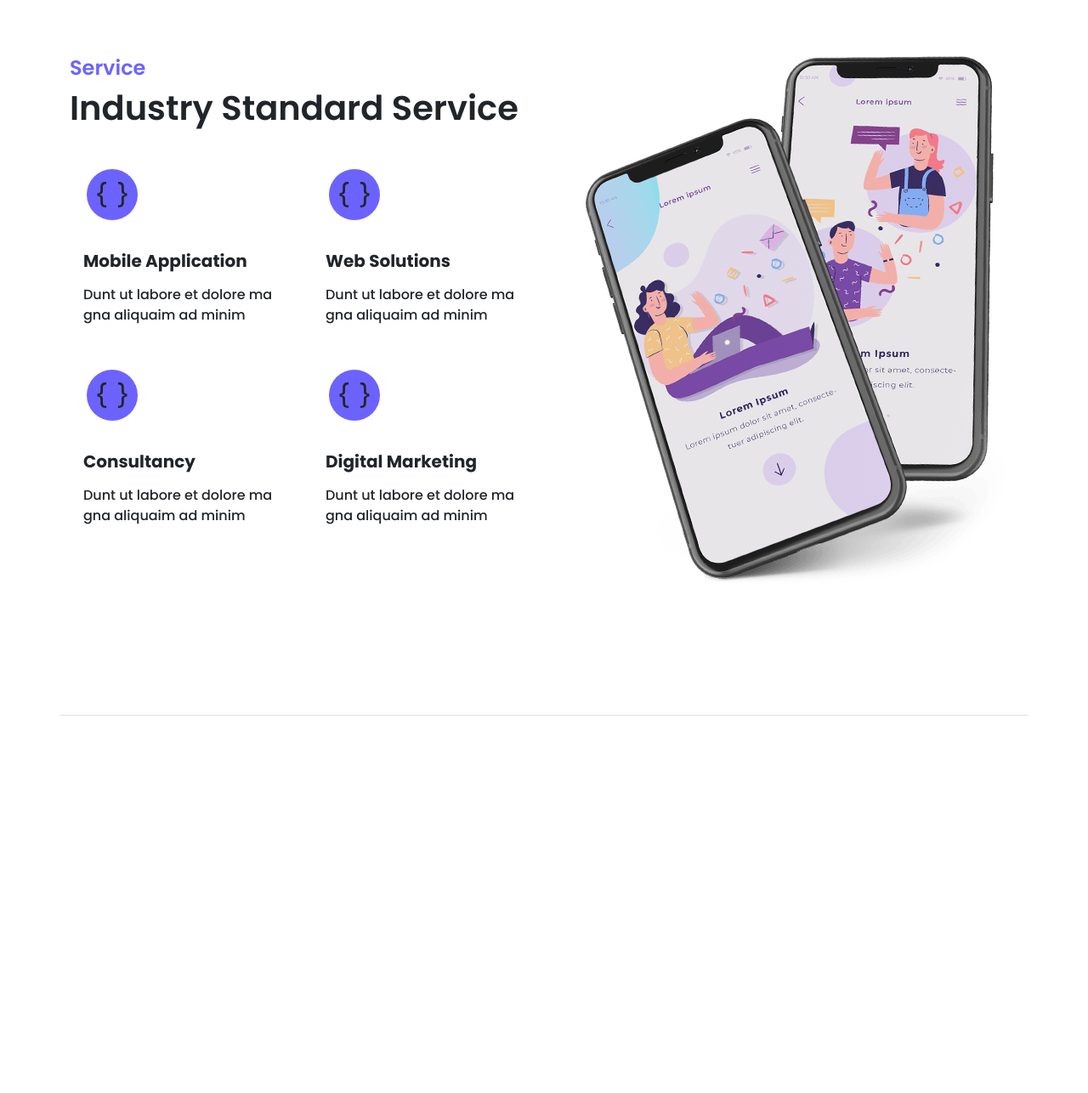
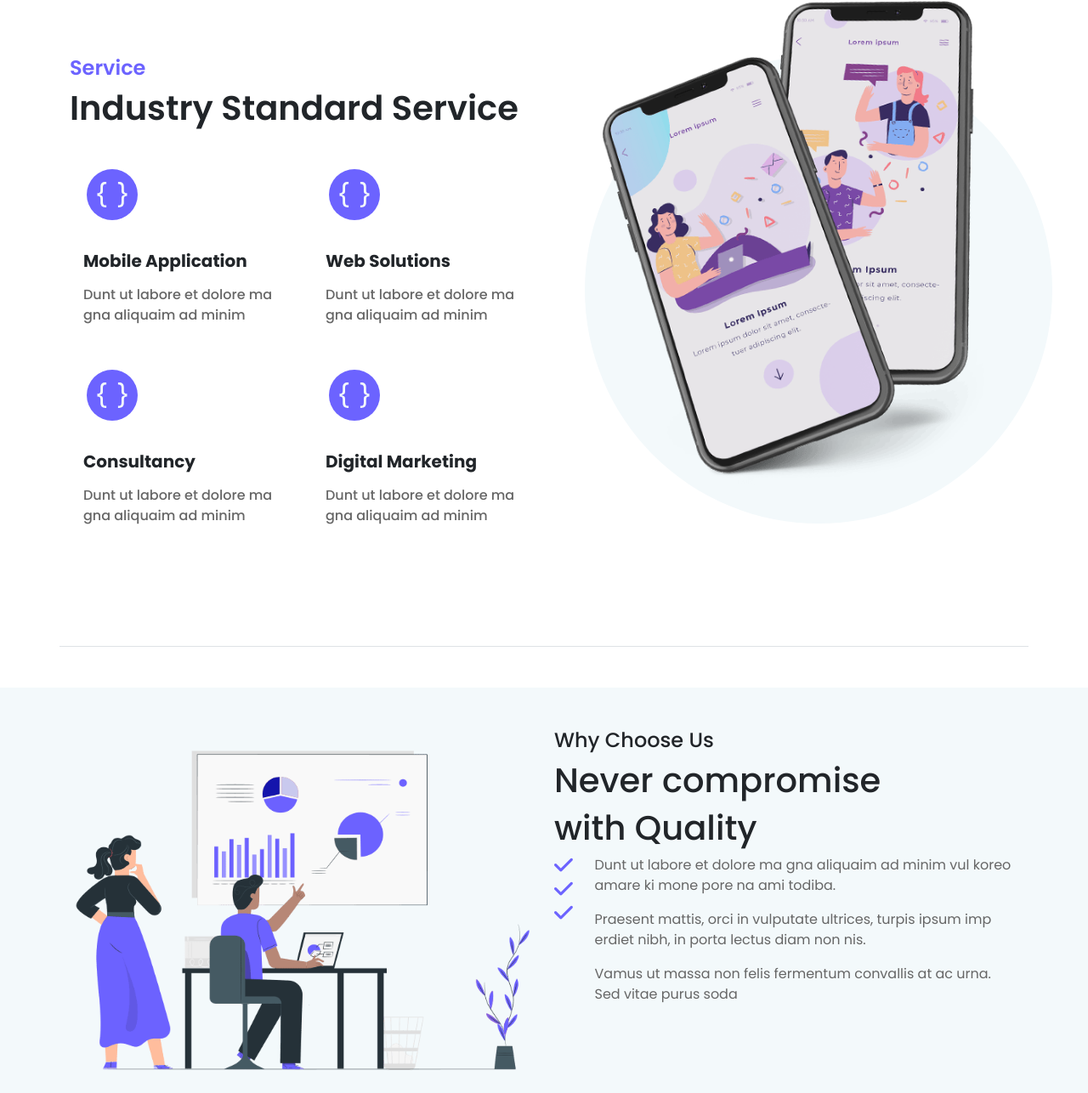
Before and after one commit to AhmadOunabi/2050, a plain HTML site: page index.html in a window 1280 px wide. Shown: the part 1514-2800 px from the top of the page at 85% size. Before the commit the page ends 2356 px from the top, so only its background shows below. Drawn offline with nearby package versions, Linux system fonts and the light colour scheme.

Commit message:
add section 3

```diff
--- a/index.html
+++ b/index.html
@@ -47,10 +47,10 @@
                             <li class="nav-item pt-1 px-3">
                                 <a class="nav-link" href="#">Contact</a>
                             </li>
-                            <span><i class="fab facebook fa-facebook-f p-3"></i></span>
-                            <span><i class="fab twitter fa-twitter p-3"></i></span>
-                            <span><i class="fab google fa-google p-3"></i></span>
-                            <span><i class="fab linkedin fa-linkedin p-3"></i></span>
+                            <span><i class="fab facebook fa-facebook-f p-3" href="#"></i></span>
+                            <span><i class="fab twitter fa-twitter p-3" href="#"></i></span>
+                            <span><i class="fab google fa-google p-3" href="#"></i></span>
+                            <span><i class="fab linkedin fa-linkedin p-3" href="#"></i></span>
                         </ul>
                     </div>
                 </div>
@@ -165,11 +165,47 @@
                 </div>
             </div>
             <div class="col-lg-6 p-5">
-                <img src="imgs/service-img.png" alt="">
+                <div class="background">
+                    <img src="imgs/service-img.png" alt="">
+                </div>
             </div>
         </div>
     </div>
+    <!-- start why choose us -->
+    <section class="section-full container-fluid mt-5">
+        <div class="container py-5">
+            <div class="row">
+                <div class="col-lg-6 col-md-6 col-sm-12">
+                    <img class="img-fluid" src="imgs/feature-img.png" alt="">
+                </div>
+                <div class="col-lg-6 col-md-6 col-sm-12">
+                    <h4>Why Choose Us</h4>
+                    <h1>Never compromise</h1>
+                    <h1 class="">with Quality</h1>
+                    <div>
+                    <div class="row">
 
+                            <div class="col-lg-1 col-md-1 col-sm-1">
+                                <i class="fa-solid one fa-check"></i>
+                                <i class="fa-solid two fa-check"></i>
+                                <i class="fa-solid three fa-check"></i>
+                            </div>
+                            <div class="col-lg-11 col-md-11 col-sm-11">
+                                <p class="">Dunt ut labore et dolore ma gna aliquaim ad minim vul koreo amare ki
+                                    mone pore na ami todiba.</p>
+                                <p class="">Praesent mattis, orci in vulputate ultrices, turpis ipsum imp erdiet
+                                    nibh, in porta lectus diam non nis.</p>
+                                <p class="">Vamus ut massa non felis fermentum convallis at ac urna. Sed vitae purus
+                                    soda</p>
+                            </div>
+                        </div>
+                    </div>
+
+                </div>
+            </div>
+        </div>
+    </section>
+    <!--end why choose us-->
     <script src="https://cdn.jsdelivr.net/npm/bootstrap@5.3.0-alpha1/dist/js/bootstrap.bundle.min.js"
         integrity="sha384-w76AqPfDkMBDXo30jS1Sgez6pr3x5MlQ1ZAGC+nuZB+EYdgRZgiwxhTBTkF7CXvN" crossorigin="anonymous">
     </script>
--- a/style.css
+++ b/style.css
@@ -59,6 +59,7 @@ img.sss{
     max-width: 620px;
     min-width: 620px;
     height: 500px;
+    margin-left: -150px;
 
 }
 
@@ -117,3 +118,42 @@ div.card{
     font-weight: 600;
     padding-bottom: 20px;
 }
+
+.background{
+    background:#F3F9FB;
+    border-radius: 50%;
+    width: 550px;
+    height: 550px;
+}
+
+div.background img{
+    width: 450px;
+    height: 570px;
+    margin-top: -65px;
+    margin-left: 20px;
+}
+
+svg.bi{
+    transition: 1s;
+    color: #F3F9FB;
+}
+div.card:hover svg.bi{
+    transform: translateX(30px);
+}
+
+p{
+    color: #666666;
+}
+
+section{
+    background-color: #F3F9FB;
+}
+
+.fa-check{
+    font-size:25px;
+    color:#6C63FF;
+}
+
+p.text{
+
+}
```
Also changed, not shown: imgs/feature-img.png (added).
